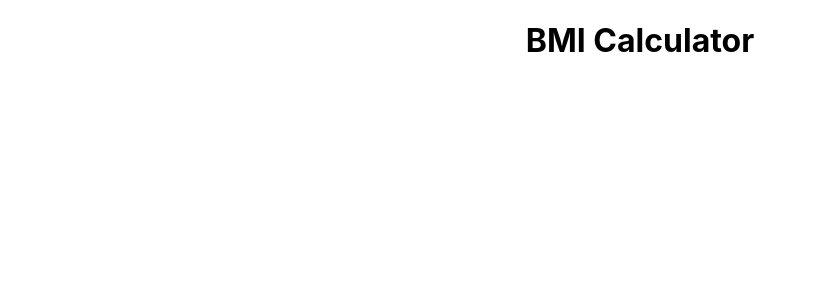
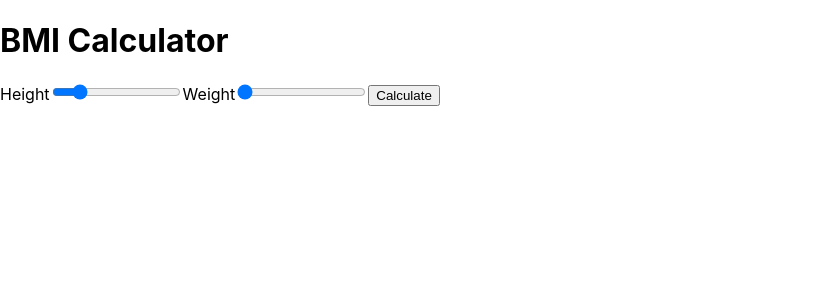
Before and after one commit to justinparrish/BMI-Calculator, a React (Create React App) app: page / in a window 1280 px wide. Shown: the top 300 px of the page, without its empty margins (0-816 px from the left). Built offline with nearby package versions, Linux system fonts and the light colour scheme.

Commit message:
slider shows in form

```diff
--- a/src/App.js
+++ b/src/App.js
@@ -1,10 +1,24 @@
 import React from 'react';
 import './App.css';
 
+const getCalculatedBmi = (number) => (<span>{number.bmi}</span>)
+
+
+const BmiForm = () => (
+  <form>
+    <label>Height</label>
+    <input type='range' min='40' max='96' name='height' />
+    <label>Weight</label>
+    <input type='range' min='70' max='400' name='weight' />
+    <input type='submit' value='Calculate' />
+  </form>
+)
+
 const App = () => {
   return (
-    <div className='container'>
+    <div>
       <h1>BMI Calculator</h1>
+      {BmiForm()}
     </div>
   );
 }
```
